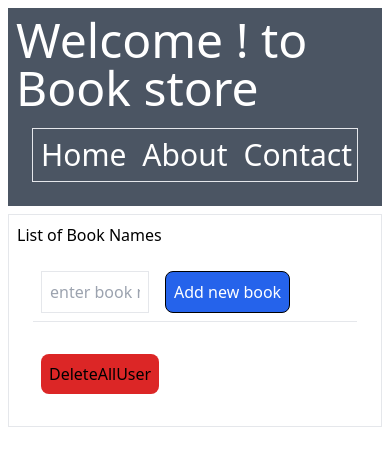
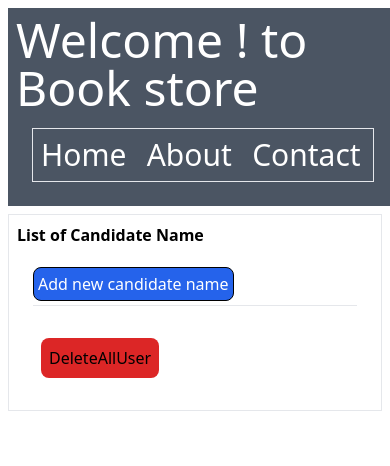
Before and after one commit to bhagyashreeghude/Redux-Toolkit, a React (Vite) app: page / in a window 390 px wide. Shown: the top 466 px of the page. Built offline with nearby package versions, Linux system fonts and the light colour scheme; what chance would draw is missing.

Commit message:
making responsive

```diff
--- a/src/component/DisplayUsers.jsx
+++ b/src/component/DisplayUsers.jsx
@@ -15,13 +15,13 @@ const DisplayUsers = () => {
   }
 
   return (
-    <ul>
+    <ul className="lg:text-2xl w-full">
       {data.map((user, id) => (
         <li key={id}>
           {user}
-          <button className="pl-10 "onClick={()=>{deleteUser(id)}}>
+          <button className="ml-16"onClick={()=>{deleteUser(id)}}>
 
-            <MdDelete className="h-8" size={20} ></MdDelete>
+            <MdDelete className="h-10" size={26} ></MdDelete>
           </button>
         </li>
       ))}
--- a/src/component/Navbar.jsx
+++ b/src/component/Navbar.jsx
@@ -1,7 +1,7 @@
 const Navbar = () => {
   return (
     <>
-      <div className="bg-gray-600 p-2 m-2">
+      <div className="bg-gray-600 p-2 m-2 w-full">
         <h1 className="text-white text-5xl">Welcome ! to Book store</h1>
 
         <div className="border text-white m-4 p-2 text-3xl">
--- a/src/component/UserDeatails.jsx
+++ b/src/component/UserDeatails.jsx
@@ -13,19 +13,19 @@ const UserDeatails = () => {
   };
 
   return (
-    <div className="m-2 p-2 border ">
-      <h2>List of Book Names</h2>
+    <div className="m-2 p-2 border  ">
+      <h2 className="lg:text-3xl font-bold ">List of Candidate Name</h2>
 
       <ul className="p-2 m-2 underline-offset-4">
-        <input
+        {/* <input
           className="w-1/3  m-2 p-2 border"
           placeholder="enter book name"
-        ></input>
+        ></input> */}
         <button
-          className="bg-blue-600 hover:bg-blue-400 m-2 p-2 border border-black rounded-lg text-white"
+          className="bg-blue-600 hover:bg-blue-400 m-1 p-1 ml-0 lg:m-2 lg:p-2 border border-black rounded-lg text-white"
           onClick={() => addNewUser(fakeUserData())}
         >
-          Add new book
+          Add new candidate name
         </button>
 
         <DisplayUsers />
--- a/src/component/store/userSlice.jsx
+++ b/src/component/store/userSlice.jsx
@@ -1,31 +1,31 @@
-import { createSlice} from "@reduxjs/toolkit"
+import { createSlice } from "@reduxjs/toolkit";
 
 const userSlice = createSlice({
-    name:"user",
-    initialState:[
+  name: "user",
+  initialState: [],
+  reducers: {
+    addUser(state, action) {
+      state.push(action.payload);
+    },
+    displayGender(state, action) {
+      state.push(action.payload);
+    },
+    removeUser(state, action) {
+      state.splice(action.payload, 1);
+    },
+    deleteUsers(state, action) {
+      return [];
+      // console.log("hi del")
+    },
+  },
 
-    ],
-    reducers:{
-        addUser(state,action){
-            state.push(action.payload)
-
-        },
-        displayGender(state,action){
-            state.push(action.payload)
-
-        },
-        removeUser(state,action){
-            state.splice(action.payload,1)
-
-        },
-        deleteUsers(state,action){
-            return  [];
-            // console.log("hi del")
-
-        }
-    }
-})
-console.log(userSlice.actions)
+  extraReducers(builder) {
+    builder.addCase(userSlice.actions.deleteUsers, () => {
+      return [];
+    });
+  },
+});
+// console.log(userSlice.actions)
 
 export default userSlice.reducer;
-export const {addUser,removeUser,deleteUsers} =userSlice.actions;
+export const { addUser, removeUser, deleteUsers } = userSlice.actions;
```
